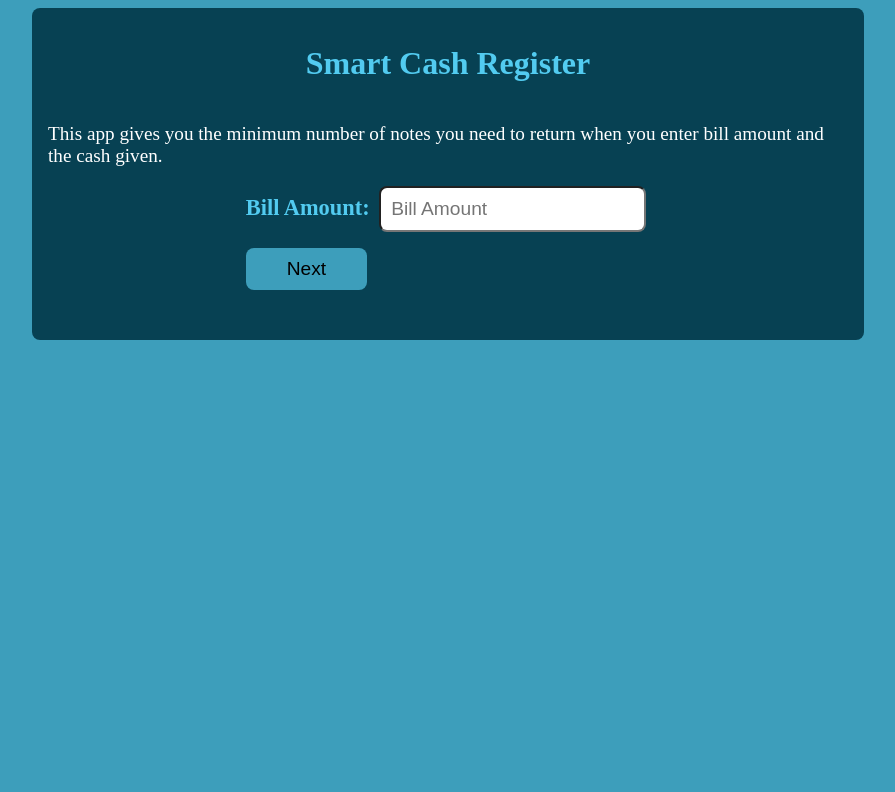
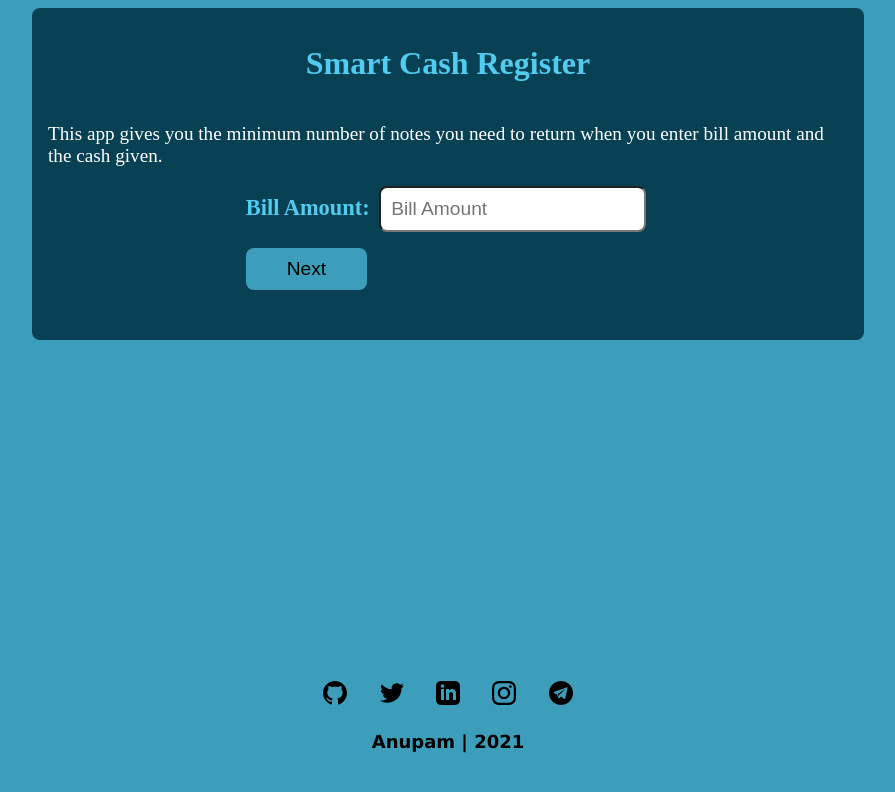
Before and after one commit to ooreally/smart-cash-register, a plain HTML site: page index.html in a window 1280 px wide. Shown: the whole page, without its empty margins (192-1087 px from the left). Drawn offline with Linux system fonts and the light colour scheme.

Commit message:
Refactor: added footer

```diff
--- a/index.html
+++ b/index.html
@@ -59,6 +59,38 @@
         </div>
         <div class="errorMsg"></div>
     </div>
+    <footer class="footer">
+
+
+      <ul class="social-links list-non-bullet">
+          <li class="list-item-inline">
+              <a class="link" href="https://github.com/ooreally">
+                  <img class="social" src="images/git.svg">
+              </a>
+          </li>
+          <li class="list-item-inline">
+              <a class="link" href="https://twitter.com/anupam_s1">
+                  <img class="social" src="images/twitter.svg">
+              </a>
+          </li>
+          <li class="list-item-inline">
+              <a class="link" href="https://www.linkedin.com/in/anupam-s1/">
+                  <img class="social" src="images/linkedin.svg">
+              </a>
+          </li>
+          <li class="list-item-inline">
+              <a class="link" href="https://www.instagram.com/anupam_s1/">
+                  <img class="social" src="images/insta.svg">
+              </a>
+          </li>
+          <li class="list-item-inline">
+              <a class="link" href="https://t.me/anu_spcl">
+                  <img class="social" src="images/telegram.svg">
+              </a>
+          </li>
+      </ul>
+      <div class="footer-header">Anupam | 2021</div>
+  </footer>
     <script src="script.js"></script>
 </body>
 </html>
--- a/styles.css
+++ b/styles.css
@@ -101,3 +101,43 @@ td{
 caption{
     margin:0rem 1rem 1rem;
   }
+
+.list-non-bullet {
+    list-style-type: none;
+    padding-inline-start: 0px;
+}
+
+.list-item-inline {
+    display: inline;
+    padding: 0rem 0.5rem;
+}
+
+.footer {
+    position: absolute;
+    color: black;
+    bottom:0;
+    font-family:'Lucida Sans', 'Lucida Sans Regular', 'Lucida Grande', 'Lucida Sans Unicode', Geneva, Verdana, sans-serif;
+    padding: 1rem 1rem ;
+    text-align: center;
+    margin-top:auto;
+    margin-bottom: 2rem;
+}
+
+.footer .link {
+    text-decoration:none;
+}
+
+.footer .footer-header {
+    font-weight: bold;
+    font-size: large;
+    text-align: center;
+    align-items:center;
+}
+
+.footer ul {
+    padding-inline-start: 0px;
+}
+
+.social {
+    padding : 0.35rem 0.35rem;
+}
```
Also changed, not shown: images/fb.svg (added), images/git.svg (added), images/hero.svg (added), images/insta.svg (added), images/linkedin.svg (added), images/telegram.svg (added), images/twitter.svg (added).
